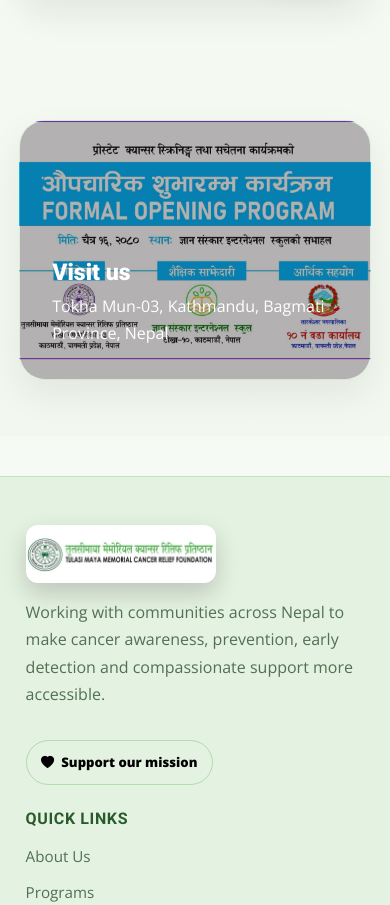
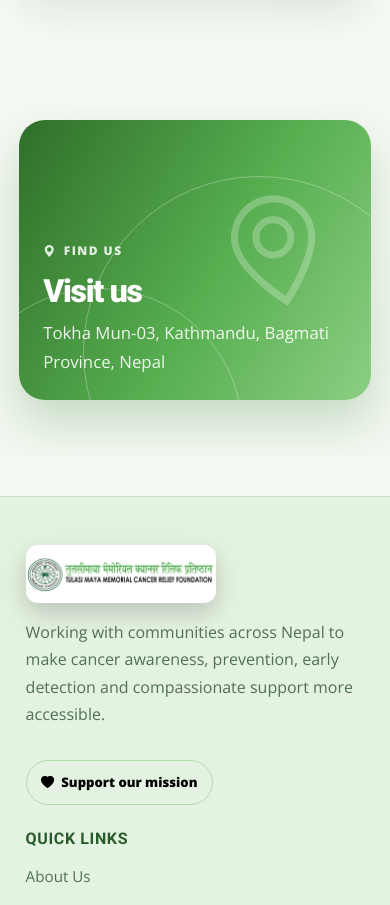
Before and after one commit to Raja72527252/cancer, a Vue app: page /contact in a window 390 px wide. Shown: the part 1840-2745 px from the top of the page. Built offline with nearby package versions, Linux system fonts and the light colour scheme.

Commit message:
Improve contact visit section
Refresh the Visit us panel with the foundation green palette, responsive typography, location icon, grid texture, and decorative accents.\n\nCo-authored-by: Copilot <223556219+Copilot@users.noreply.github.com>

```diff
--- a/src/pages/ContactPage.vue
+++ b/src/pages/ContactPage.vue
@@ -81,9 +81,13 @@ const contactInfo = [
         <div class="map-panel surface-card">
           <div class="map-overlay"></div>
           <div class="map-content">
+            <span class="map-kicker"><i class="bi bi-geo-alt-fill"></i> Find us</span>
             <h3>Visit us</h3>
             <p>Tokha Mun-03, Kathmandu, Bagmati Province, Nepal</p>
           </div>
+          <div class="map-decoration map-decoration-one"></div>
+          <div class="map-decoration map-decoration-two"></div>
+          <i class="bi bi-geo-alt map-pin" aria-hidden="true"></i>
         </div>
       </div>
     </section>
@@ -126,31 +130,85 @@ const contactInfo = [
 
 .map-panel {
   position: relative;
-  height: 260px;
+  min-height: 280px;
   overflow: hidden;
-  background: url('/images/banner-via-myagde3-1-scaled.jpg') center/cover no-repeat;
+  border: 0;
+  background: linear-gradient(120deg, #2f6f2a 0%, #57ae4f 55%, #8bcf83 100%);
+  box-shadow: 0 22px 45px rgba(46, 111, 42, 0.22);
 }
 
 .map-overlay {
   position: absolute;
   inset: 0;
-  background: rgba(19, 15, 15, 0.32);
+  background:
+    linear-gradient(135deg, rgba(255, 255, 255, 0.14) 0 1px, transparent 1px 32px),
+    linear-gradient(45deg, rgba(0, 0, 0, 0.08) 0 1px, transparent 1px 32px);
+  background-size: 32px 32px;
+  opacity: 0.45;
 }
 
 .map-content {
   position: absolute;
-  left: 2rem;
-  bottom: 2rem;
+  left: clamp(1.5rem, 5vw, 4rem);
+  bottom: clamp(1.5rem, 5vw, 3.5rem);
   z-index: 1;
   color: var(--color-white);
 }
 
+.map-kicker {
+  display: inline-flex;
+  align-items: center;
+  gap: 0.45rem;
+  margin-bottom: 0.65rem;
+  color: rgba(255, 255, 255, 0.85);
+  font-size: 0.75rem;
+  font-weight: 800;
+  letter-spacing: 0.12em;
+  text-transform: uppercase;
+}
+
 .map-content h3 {
-  margin: 0 0 0.4rem;
+  margin: 0 0 0.55rem;
+  font-size: clamp(2rem, 4vw, 3.2rem);
   font-weight: 800;
+  letter-spacing: -0.04em;
 }
 
 .map-content p {
   margin: 0;
+  max-width: 34rem;
+  color: rgba(255, 255, 255, 0.9);
+  font-size: 1.05rem;
+}
+
+.map-pin {
+  position: absolute;
+  top: 2.2rem;
+  right: clamp(2rem, 10vw, 8rem);
+  z-index: 1;
+  color: rgba(255, 255, 255, 0.26);
+  font-size: clamp(7rem, 18vw, 12rem);
+  transform: rotate(-12deg);
+}
+
+.map-decoration {
+  position: absolute;
+  z-index: 1;
+  border: 1px solid rgba(255, 255, 255, 0.3);
+  border-radius: 50%;
+}
+
+.map-decoration-one {
+  right: -4rem;
+  bottom: -8rem;
+  width: 22rem;
+  height: 22rem;
+}
+
+.map-decoration-two {
+  right: 8rem;
+  bottom: -11rem;
+  width: 18rem;
+  height: 18rem;
 }
 </style>
```
